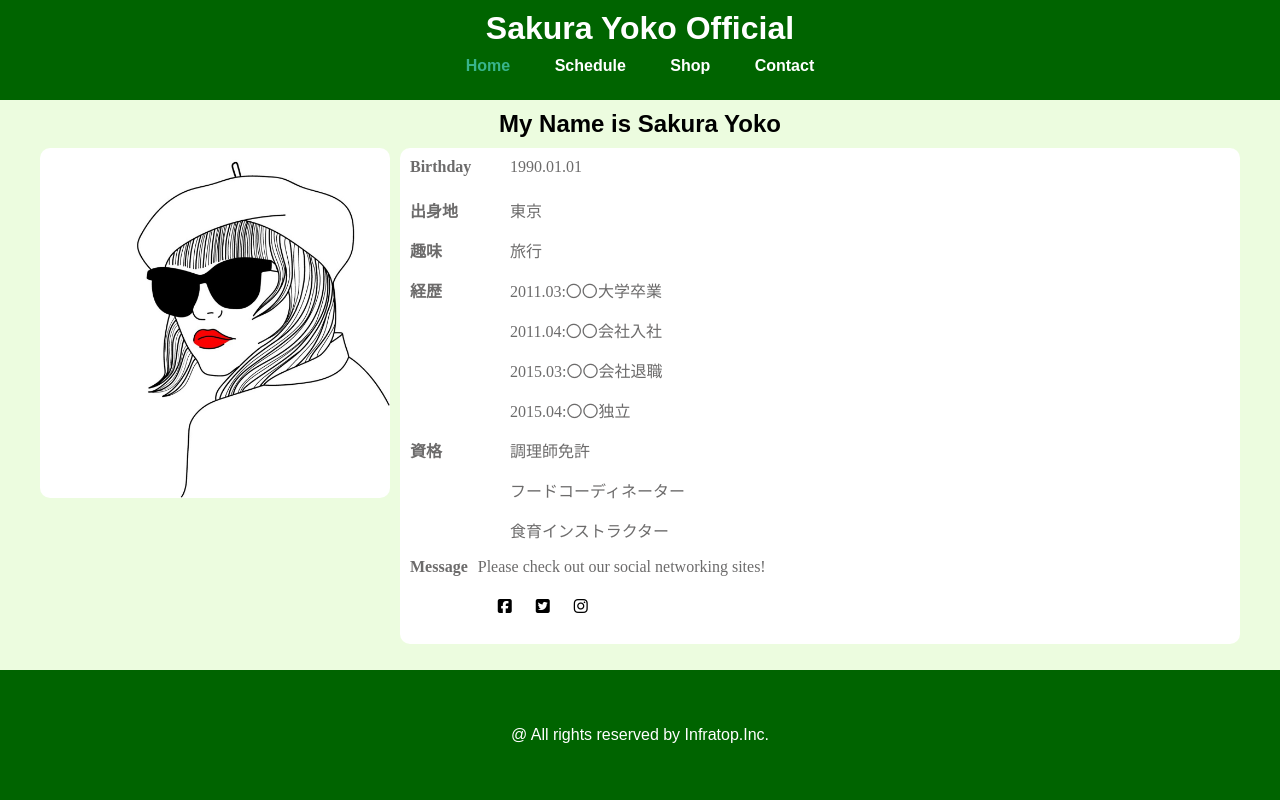
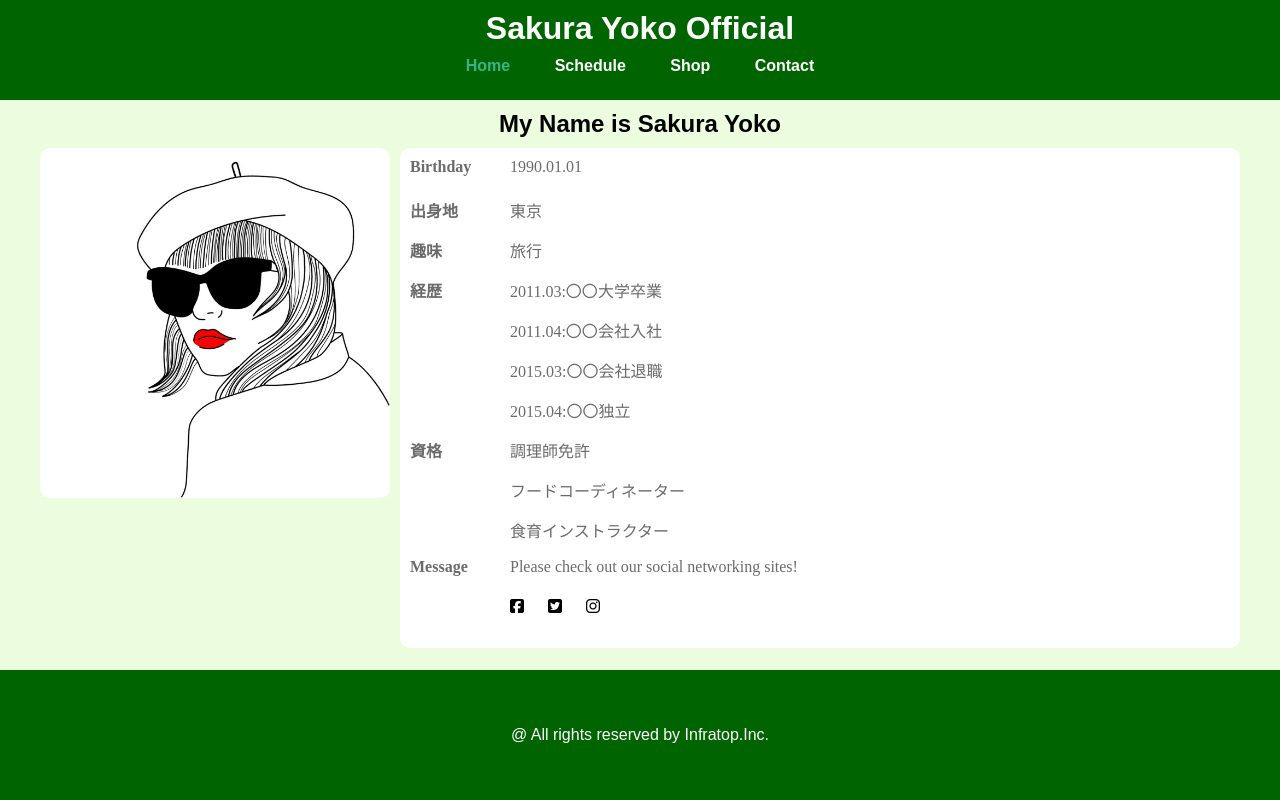
Before and after one commit to kazuinaba/chapter15, a plain HTML site: page index.html in a window 1280 px wide. Drawn offline with Linux system fonts and the light colour scheme.

Commit message:
chapter15-10

```diff
--- a/index.html
+++ b/index.html
@@ -71,18 +71,19 @@
                 <p class="bio-text">食育インストラクター</p>
               </div>
             </div>
-            <div class="message-row">
-              <p class="message-label">Message</p>
+            <div class="row">
+              <p class="bio-label">Message</p>
               <div>
-              <p class="message-text">Please check out our social networking sites!</p>
-              <div>
-                <p class="social">
-                  <i class="fab fa-facebook-square"></i>
-                  <i class="fab fa-twitter-square"></i>
-                  <i class="fab fa-instagram"></i>
-                </p>
+              <p class="bio-text">Please check out our social networking sites!</p>
               </div>
-              </div>
+            </div>
+            <div class="row">
+              <p class="bio-label"></p>
+              <p class="social">
+                <i class="fab fa-facebook-square"></i>
+                <i class="fab fa-twitter-square"></i>
+                <i class="fab fa-instagram"></i>
+              </p>
             </div>
           </div>
        </div>
--- a/style.css
+++ b/style.css
@@ -58,7 +58,7 @@ header .heading a {
 
 .social i {
   display: inline-block;
-  margin-left: 20px;
+  margin-right: 20px;
   margin-bottom: 20px;
   color: black;
 }
@@ -148,7 +148,7 @@ footer {
   text-align: center;
   line-height: 130px;
   background-color: darkgreen;
-  position:absolute;
+  position:fixed;
   bottom:0px;
 }
 
```
